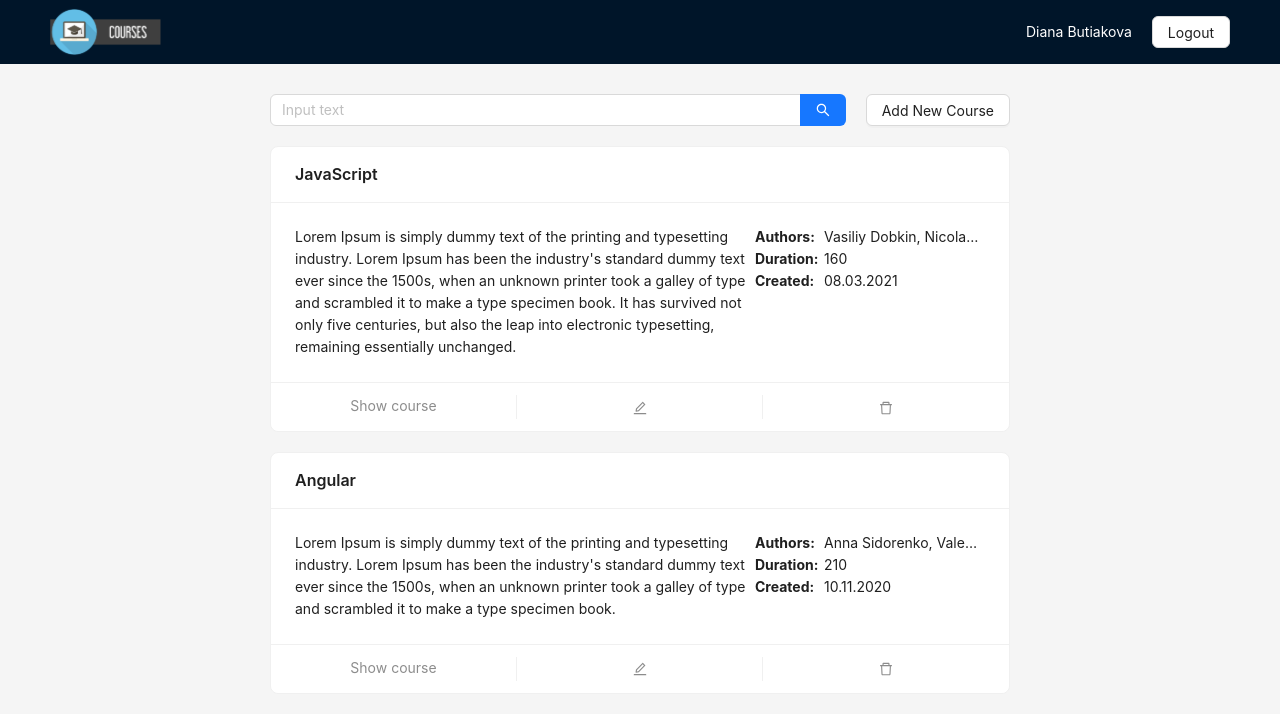
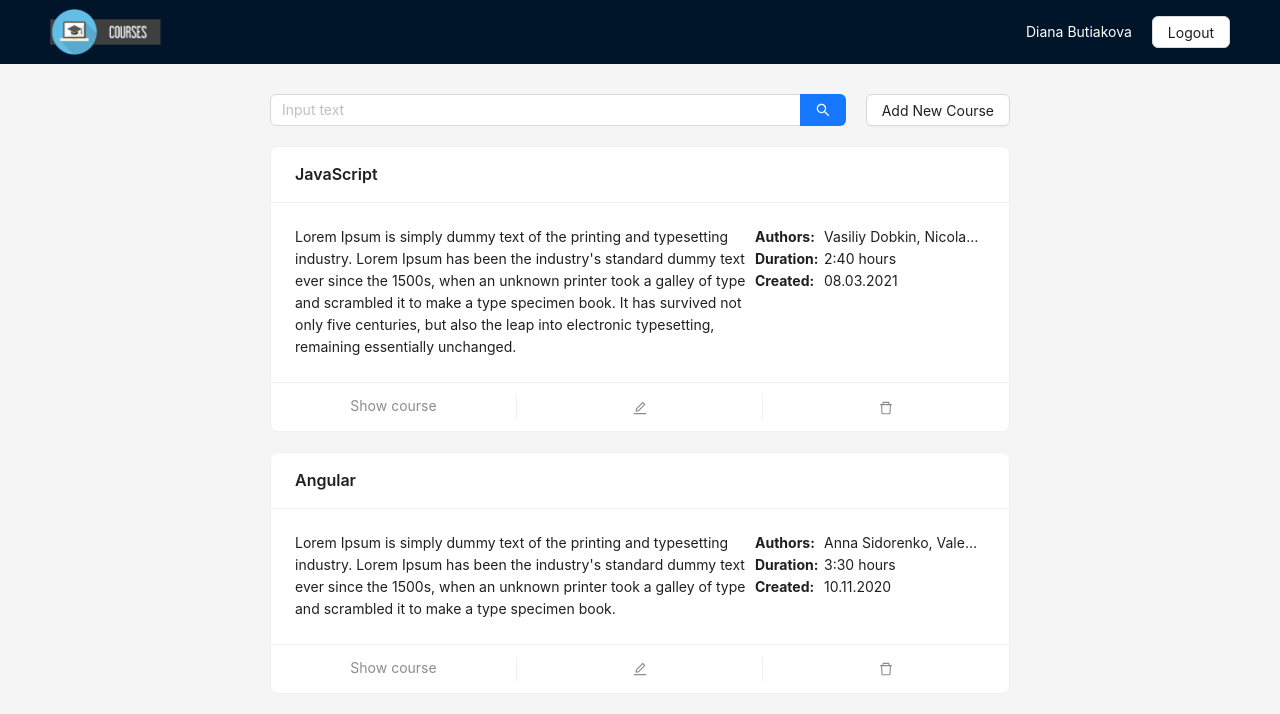
Before and after one commit to bt-diana/courses-app, a React (Vite) app in the folder react-task-1/: page / in a window 1280 px wide. Shown: the top 714 px of the page. Built offline with nearby package versions, Linux system fonts and the light colour scheme.

Commit message:
feat: change duration format

```diff
--- a/react-task-1/src/components/CourseCard/CourseCard.tsx
+++ b/react-task-1/src/components/CourseCard/CourseCard.tsx
@@ -44,7 +44,10 @@ const CourseCard = ({
           </div>
           <div key="duration" className="course-card-param">
             <span className="param-title">Duration:&#32;</span>
-            <span className="param-value">{courseData.duration}</span>
+            <span className="param-value">
+              {Math.floor(courseData.duration / 60)}:
+              {Math.floor(courseData.duration % 60)}&#32;hours
+            </span>
           </div>
           <div key="creationDate" className="course-card-param">
             <span className="param-title">Created:&#32;</span>
--- a/react-task-1/src/components/CourseInfo/CourseInfo.tsx
+++ b/react-task-1/src/components/CourseInfo/CourseInfo.tsx
@@ -34,7 +34,10 @@ const CourseInfo = ({ courseData, closeCourse }: CourseInfoProps) => {
             </div>
             <div key="duration" className="card-info-param">
               <span className="info-param-title">Duration:&#32;</span>
-              <span className="info-param-value">{courseData.duration}</span>
+              <span className="info-param-value">
+                {Math.floor(courseData.duration / 60)}:
+                {Math.floor(courseData.duration % 60)}&#32;hours
+              </span>
             </div>
             <div key="creationDate" className="card-info-param">
               <span className="info-param-title">Created:&#32;</span>
```
